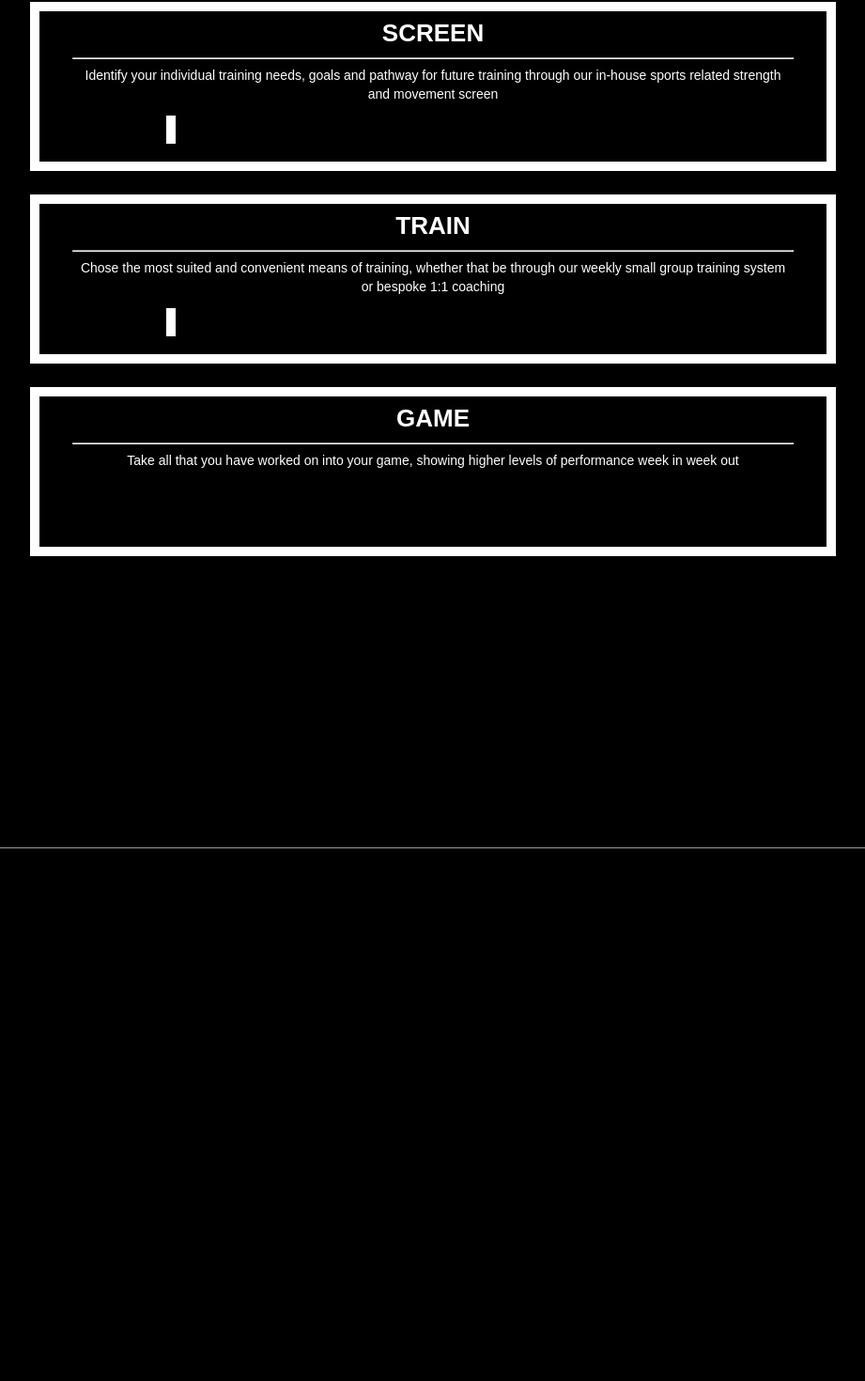
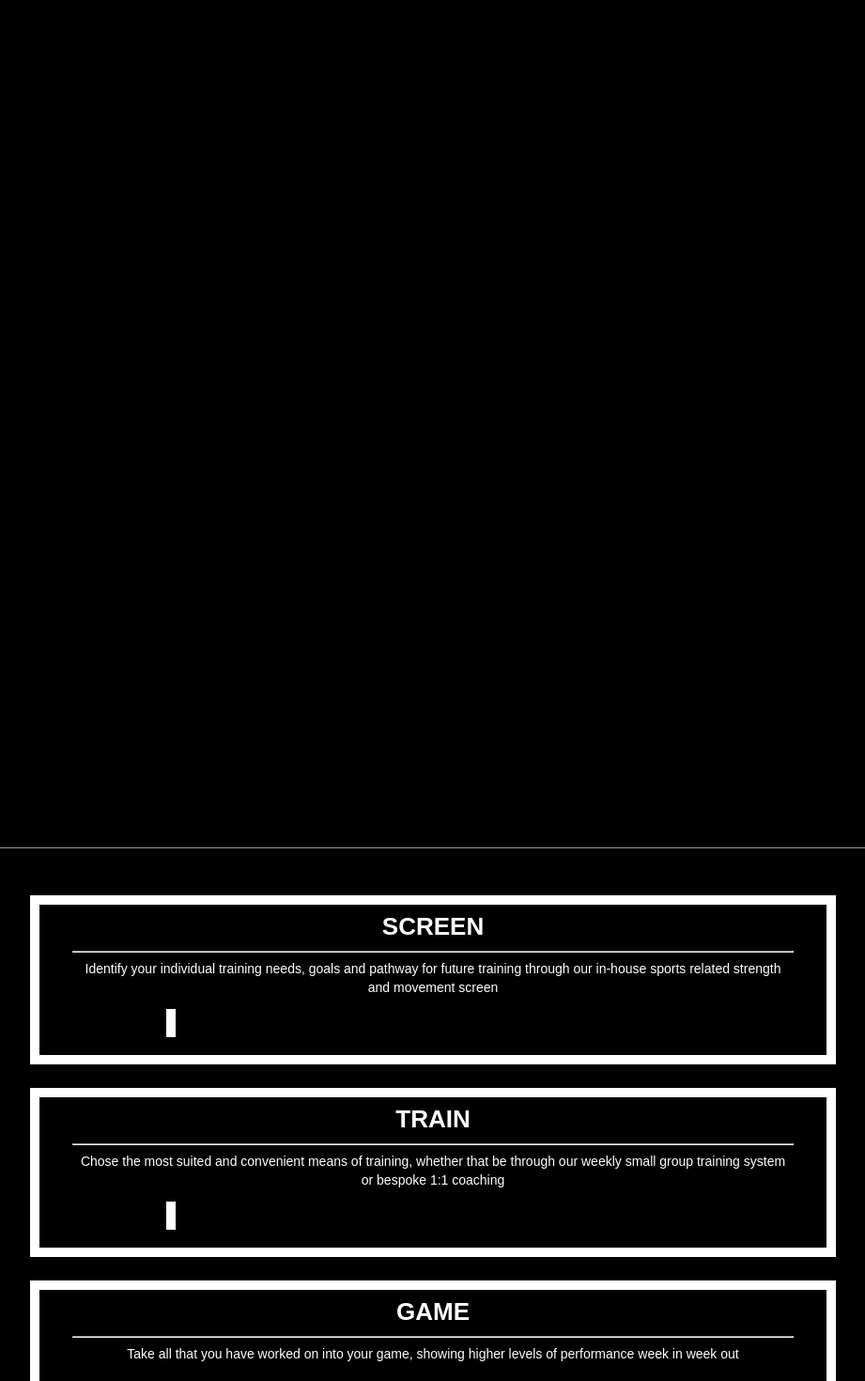
Before and after one commit to WasimHamid/React-Portfolio, a React (Create React App) app: page / in a window 1280 px wide. Shown: the part 999-2469 px from the top of the page at 94% size, without its empty margins (179-1100 px from the left). Built offline with nearby package versions, Linux system fonts and the light colour scheme.

Commit message:
added hobbies page

```diff
--- a/src/components/About/index.js
+++ b/src/components/About/index.js
@@ -1,12 +1,32 @@
 import React from "react";
-
+import "../css/styles.css"
 
 class About extends React.Component {
     render () {
   return (
     <>
         <section id="About-Me">
+        <div className="Member-text">
+                <div className="border-box">
+                    <h1>SCREEN</h1>
+                    <hr />
+                    <p>Identify your individual training needs, goals and pathway for future training through our in-house sports related strength and movement screen</p>
+                    <div className="vl"></div>
+                </div>
 
+                <div className="border-box">
+                    <h1>TRAIN</h1>
+                    <hr/>
+                    <p>Chose the most suited and convenient means of training, whether that be through our weekly small group training system or bespoke 1:1 coaching</p>
+                    <div className="vl"></div>
+                </div>
+
+                <div className="border-box">
+                    <h1>GAME</h1>
+                    <hr/>
+                    <p>Take all that you have worked on into your game, showing higher levels of performance week in week out</p>
+                </div>
+            </div>
         </section>
     </>
     );
--- a/src/components/App.js
+++ b/src/components/App.js
@@ -2,8 +2,9 @@ import React from "react";
 import "./css/styles.css"
 
 import Home from "../components/Home"
-import Project from "../components/Project"
+import Project from "./Hobbies"
 import About from "../components/About"
+import Hobbies from "../components/Hobbies"
 import Contact from "../components/Contact"
 
 class App extends React.Component {
@@ -17,6 +18,7 @@ class App extends React.Component {
                 <li className="menu-item active"><a href="#Home" data-scroll>Home</a></li>
                 <li className="menu-item"><a href="#Project-Page" data-scroll>Project Page</a></li>
                 <li className="menu-item"><a href="#About-Me" data-scroll>About Me</a></li>
+                <li className="menu-item"><a href="#Hobbies-Page" data-scroll>Hobbies Page</a></li>
                 <li className="menu-item"><a href="#Contact" data-scroll>Contact Us</a></li>
             </ul>
         </nav>
@@ -27,6 +29,7 @@ class App extends React.Component {
         <Home />
         <Project />
         <About />
+        <Hobbies />
         <Contact />
 
     </main>
--- /dev/null
+++ b/src/components/Hobbies/index.js
@@ -0,0 +1,16 @@
+import React from "react";
+
+
+class Hobbies extends React.Component {
+    render () {
+  return (
+    <>
+        <section id="Hobbies-Page">
+
+        </section>
+    </>
+    );
+ }
+}
+
+export default Hobbies;
--- a/src/components/Home/Home.module.css
+++ b/src/components/Home/Home.module.css
@@ -1,7 +1,6 @@
 .bannertext {
     background-color: #000;
     opacity: 0.8;
-    width: 75%;
     margin: auto;
     border-radius: 10px;
     padding: 50px;
--- a/src/components/Project/index.js
+++ b/src/components/Project/index.js
@@ -1,32 +1,12 @@
 import React from "react";
-import "../css/styles.css"
+
 
 class Project extends React.Component {
     render () {
   return (
     <>
         <section id="Project-Page">
-            <div className="Member-text">
-                <div className="border-box">
-                    <h1>SCREEN</h1>
-                    <hr />
-                    <p>Identify your individual training needs, goals and pathway for future training through our in-house sports related strength and movement screen</p>
-                    <div className="vl"></div>
-                </div>
 
-                <div className="border-box">
-                    <h1>TRAIN</h1>
-                    <hr/>
-                    <p>Chose the most suited and convenient means of training, whether that be through our weekly small group training system or bespoke 1:1 coaching</p>
-                    <div className="vl"></div>
-                </div>
-
-                <div className="border-box">
-                    <h1>GAME</h1>
-                    <hr/>
-                    <p>Take all that you have worked on into your game, showing higher levels of performance week in week out</p>
-                </div>
-            </div>
         </section>
     </>
     );
```
